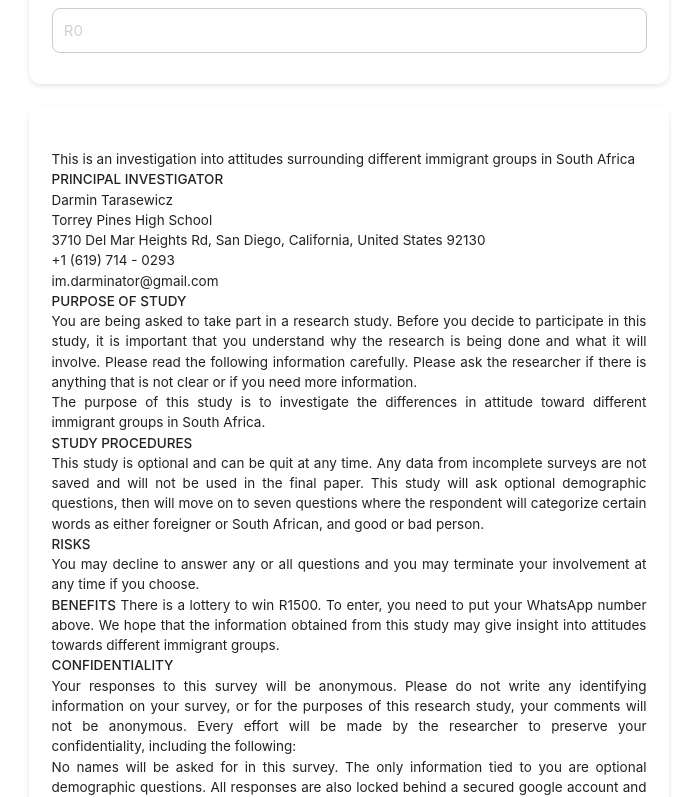
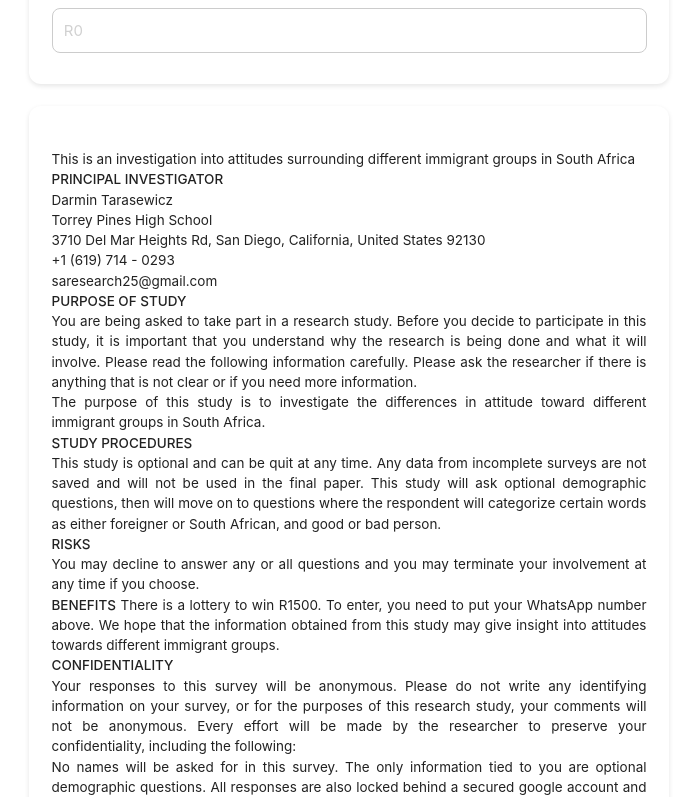
Before and after one commit to CoderTea-1/SouthAfrica, a React (Create React App) app: page / in a window 1280 px wide. Shown: the part 766-1563 px from the top of the page, without its empty margins (291-988 px from the left). Built offline with nearby package versions, Linux system fonts and the light colour scheme.

Commit message:
Update DemographicForm.js

```diff
--- a/src/containers/DemographicForm.js
+++ b/src/containers/DemographicForm.js
@@ -172,7 +172,7 @@ const DemographicForm = () => {
               <br /> 3710 Del Mar Heights Rd, San Diego, California, United
               States 92130
               <br /> +1 (619) 714 - 0293
-              <br /> im.darminator@gmail.com
+              <br /> saresearch25@gmail.com
               <br />
               <strong>PURPOSE OF STUDY</strong>
               <br /> You are being asked to take part in a research study.
@@ -188,7 +188,7 @@ const DemographicForm = () => {
               <br /> This study is optional and can be quit at any time. Any
               data from incomplete surveys are not saved and will not be used in
               the final paper. This study will ask optional demographic
-              questions, then will move on to seven questions where the
+              questions, then will move on to questions where the
               respondent will categorize certain words as either foreigner or
               South African, and good or bad person.
               <br />
```
